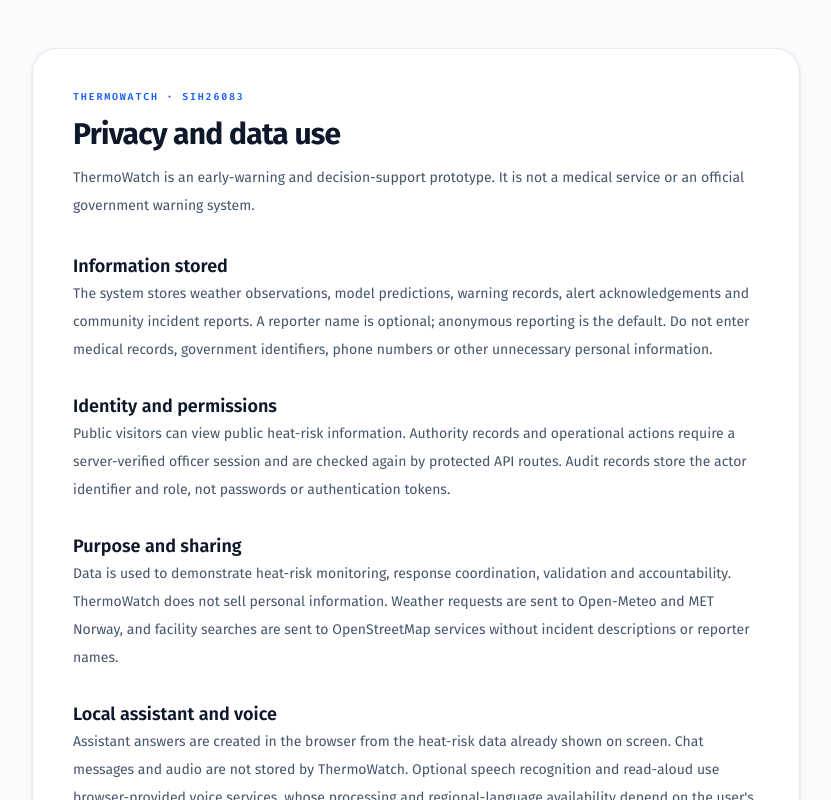
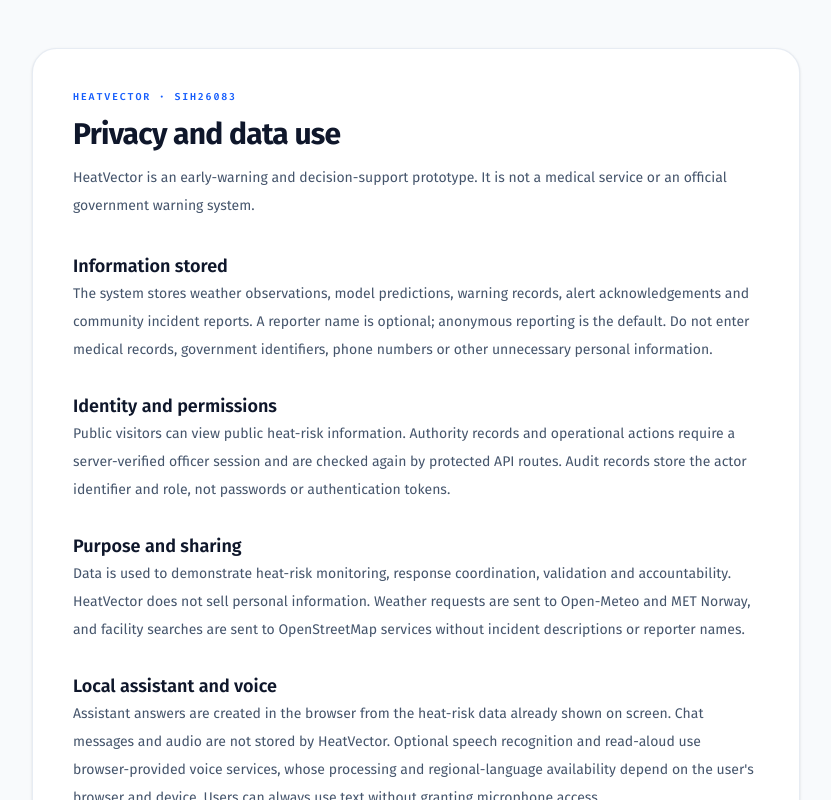
Before and after one commit to abhayr18/SIH26, a Next.js app: page /privacy in a window 1280 px wide. Shown: the top 800 px of the page, without its empty margins (224-1055 px from the left). Built offline with nearby package versions, Linux system fonts and the light colour scheme.

Commit message:
chore(brand): rename prototype to HeatVector across UI, metadata, and documentation

```diff
--- a/app/api/export/route.ts
+++ b/app/api/export/route.ts
@@ -20,7 +20,7 @@
     headers: {
       'Content-Type': 'text/csv; charset=utf-8',
       'Content-Disposition':
-        'attachment; filename="thermowatch-authority-brief.csv"',
+        'attachment; filename="heatvector-authority-brief.csv"',
     },
   });
 }
--- a/app/layout.tsx
+++ b/app/layout.tsx
@@ -16,18 +16,18 @@
 
 export const metadata: Metadata = {
   metadataBase: new URL('https://thermowatch-sih26083.vercel.app'),
-  title: 'ThermoWatch — Heatwave Early Warning',
+  title: 'HeatVector — Heatwave Early Warning',
   description:
     'District heat-risk intelligence, early warning and response support for India.',
   manifest: '/manifest.webmanifest',
-  applicationName: 'ThermoWatch',
+  applicationName: 'HeatVector',
   appleWebApp: {
     capable: true,
     statusBarStyle: 'default',
-    title: 'ThermoWatch',
+    title: 'HeatVector',
   },
   openGraph: {
-    title: 'ThermoWatch — Heatwave Early Warning',
+    title: 'HeatVector — Heatwave Early Warning',
     description:
       'District heat-risk intelligence, early warning and response support for India.',
     images: [
@@ -35,13 +35,13 @@
         url: '/og.png',
         width: 1200,
         height: 630,
-        alt: 'ThermoWatch heatwave early warning dashboard',
+        alt: 'HeatVector heatwave early warning dashboard',
       },
     ],
   },
   twitter: {
     card: 'summary_large_image',
-    title: 'ThermoWatch — Heatwave Early Warning',
+    title: 'HeatVector — Heatwave Early Warning',
     description:
       'District heat-risk intelligence, early warning and response support for India.',
     images: ['/og.png'],
--- a/app/login/page.tsx
+++ b/app/login/page.tsx
@@ -3,9 +3,9 @@
 import { SecurityDemoLogin } from '@/components/security-demo-login';
 
 export const metadata: Metadata = {
-  title: 'Officer Sign In — ThermoWatch',
+  title: 'Officer Sign In — HeatVector',
   description:
-    'Secure officer access to ThermoWatch operational heat-response tools.',
+    'Secure officer access to HeatVector operational heat-response tools.',
 };
 
 export default function LoginPage() {
--- a/app/privacy/page.tsx
+++ b/app/privacy/page.tsx
@@ -7,11 +7,11 @@
       <main className="min-h-screen bg-slate-50 px-5 py-12 text-slate-900">
         <article className="mx-auto max-w-3xl rounded-2xl border border-slate-200/80 bg-white p-6 shadow-sm sm:p-10">
           <p className="font-mono text-[10px] font-semibold tracking-[0.18em] text-blue-600">
-            THERMOWATCH · SIH26083
+            HEATVECTOR · SIH26083
           </p>
           <h1 className="mt-3 text-3xl font-bold tracking-tight text-slate-900">Privacy and data use</h1>
           <p className="mt-3 text-sm leading-7 text-slate-600">
-            ThermoWatch is an early-warning and decision-support prototype. It
+            HeatVector is an early-warning and decision-support prototype. It
             is not a medical service or an official government warning system.
           </p>
 
@@ -46,7 +46,7 @@
               </h2>
               <p>
                 Data is used to demonstrate heat-risk monitoring, response
-                coordination, validation and accountability. ThermoWatch does
+                coordination, validation and accountability. HeatVector does
                 not sell personal information. Weather requests are sent to
                 Open-Meteo and MET Norway, and facility searches are sent to
                 OpenStreetMap services without incident descriptions or reporter
@@ -60,7 +60,7 @@
               <p>
                 Assistant answers are created in the browser from the heat-risk
                 data already shown on screen. Chat messages and audio are not
-                stored by ThermoWatch. Optional speech recognition and
+                stored by HeatVector. Optional speech recognition and
                 read-aloud use browser-provided voice services, whose processing
                 and regional-language availability depend on the user&apos;s
                 browser and device. Users can always use text without granting
@@ -95,8 +95,9 @@
             href="/"
             className="mt-9 inline-flex rounded-xl bg-slate-900 hover:bg-slate-800 px-5 py-2.5 text-sm font-semibold text-white shadow-sm transition-colors"
           >
-            Return to ThermoWatch
+            Return to HeatVector
           </Link>
+
         </article>
       </main>
     </StoredKannadaLocalizer>
--- a/components/security-demo-login.tsx
+++ b/components/security-demo-login.tsx
@@ -97,7 +97,7 @@
               <ShieldCheck className="h-5 w-5" />
             </span>
             <span>
-              <b className="block text-lg">ThermoWatch</b>
+              <b className="block text-lg">HeatVector</b>
               <small className="font-mono text-[11px] tracking-[0.18em] text-slate-400">SIH26083 · INDIA</small>
             </span>
           </Link>
@@ -134,7 +134,7 @@
         <section className="flex min-h-screen items-center justify-center p-5 sm:p-8 lg:p-12">
           <div className="w-full max-w-[470px]">
             <Link href="/" className="mb-8 flex w-fit items-center gap-2.5 text-sm font-semibold text-blue-700 hover:underline lg:hidden">
-              <ShieldCheck className="h-5 w-5" /> ThermoWatch
+              <ShieldCheck className="h-5 w-5" /> HeatVector
             </Link>
 
             <div className="mb-6">
--- a/components/thermowatch-dashboard.tsx
+++ b/components/thermowatch-dashboard.tsx
@@ -1473,7 +1473,7 @@
       );
       fresh.slice(0, 3).forEach((warning) => {
         new Notification(
-          `ThermoWatch · ${warning.district} +${warning.horizon_hours}h`,
+          `HeatVector · ${warning.district} +${warning.horizon_hours}h`,
           {
             body: `${warning.risk} forecast risk · ${Math.round(warning.probability)}% High+ probability.`,
           },
@@ -1606,7 +1606,7 @@
           'Notification' in window &&
           Notification.permission === 'granted'
         )
-          new Notification(`ThermoWatch demo · ${selected.district}`, {
+          new Notification(`HeatVector demo · ${selected.district}`, {
             body: preview,
           });
         setNotice(
@@ -1633,7 +1633,7 @@
         'Notification' in window &&
         Notification.permission === 'granted'
       )
-        new Notification(`ThermoWatch · ${selected.district}`, {
+        new Notification(`HeatVector · ${selected.district}`, {
           body: result.message,
         });
       setNotice(
@@ -1703,7 +1703,7 @@
             </span>
             <div>
               <strong className="block text-sm font-bold tracking-tight text-white">
-                ThermoWatch
+                HeatVector
               </strong>
               <span className="font-mono text-[9px] tracking-[0.16em] text-slate-400">
                 SIH26083 &middot; INDIA
@@ -1889,13 +1889,13 @@
                 <Menu className="h-4 w-4" />
               </Button>
               <div className="flex items-center gap-1.5 sm:gap-2 text-xs font-semibold text-slate-700 min-w-0 truncate">
-                <span className="text-slate-400 hidden xs:inline">ThermoWatch</span>
+                <span className="text-slate-400 hidden xs:inline">HeatVector</span>
                 <span className="text-slate-300 hidden xs:inline">/</span>
                 <span className="text-slate-900 font-bold truncate">{navLabel}</span>
               </div>
               <div
                 className="hidden xl:flex items-center gap-1.5 rounded-full border border-blue-100 bg-blue-50/70 px-2.5 py-0.5 text-[11px] text-blue-800"
-                title="ThermoWatch is not another heatwave warning system. It is a human-risk and intervention decision-support layer built on top of meteorological forecasts."
+                title="HeatVector is not another heatwave warning system. It is a human-risk and intervention decision-support layer built on top of meteorological forecasts."
               >
                 <span className="h-1.5 w-1.5 rounded-full bg-blue-600"></span>
                 <span className="font-semibold">Human-Risk Decision Layer</span>
@@ -3958,7 +3958,7 @@
             )}
 
             <footer className="mt-10 flex flex-wrap justify-between gap-2 border-t border-slate-200 py-6 text-[10px] text-slate-400">
-              <span>ThermoWatch · SIH26083</span>
+              <span>HeatVector · SIH26083</span>
               <span>{copy.decisionSupport}</span>
               <span className="flex flex-wrap gap-3">
                 <Link href="/privacy" className="text-blue-700">
```
Also changed, not shown: public/manifest.webmanifest, 1 other file (tests, documents, lock files or other folders).
